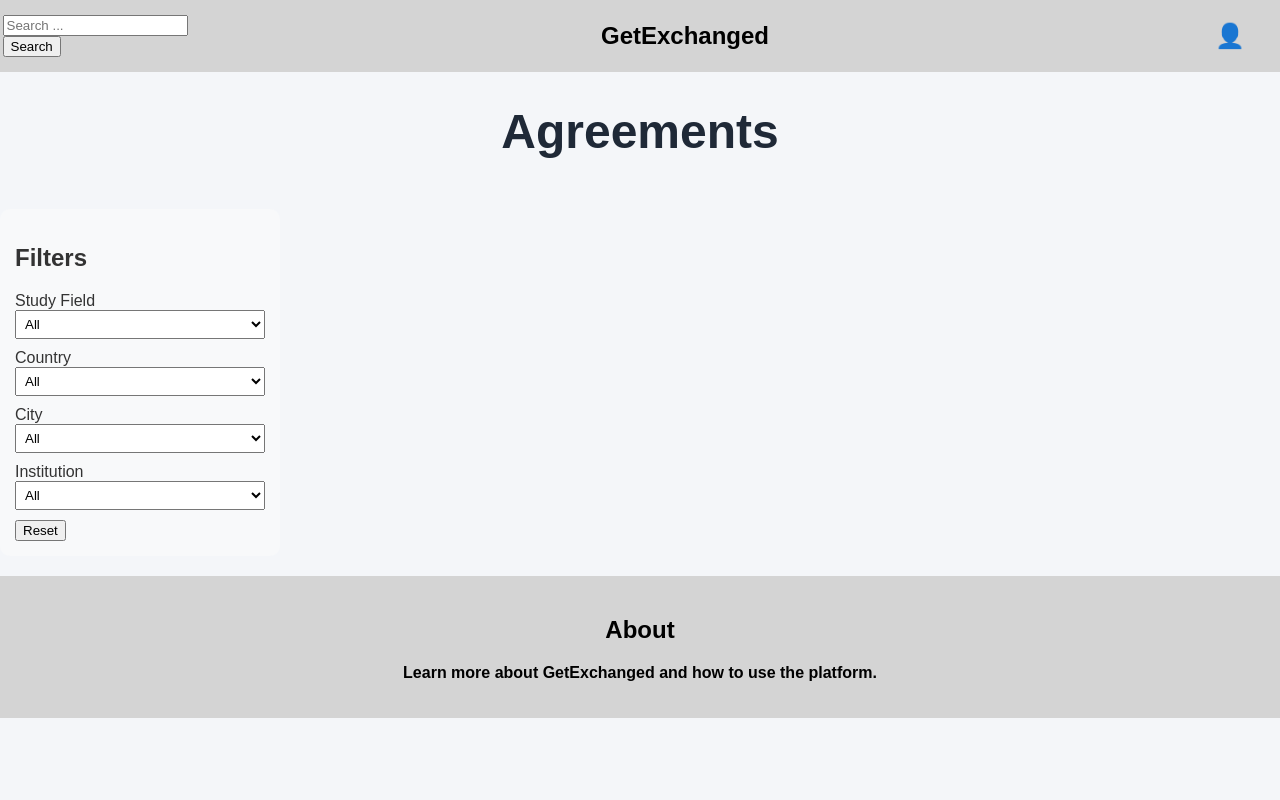
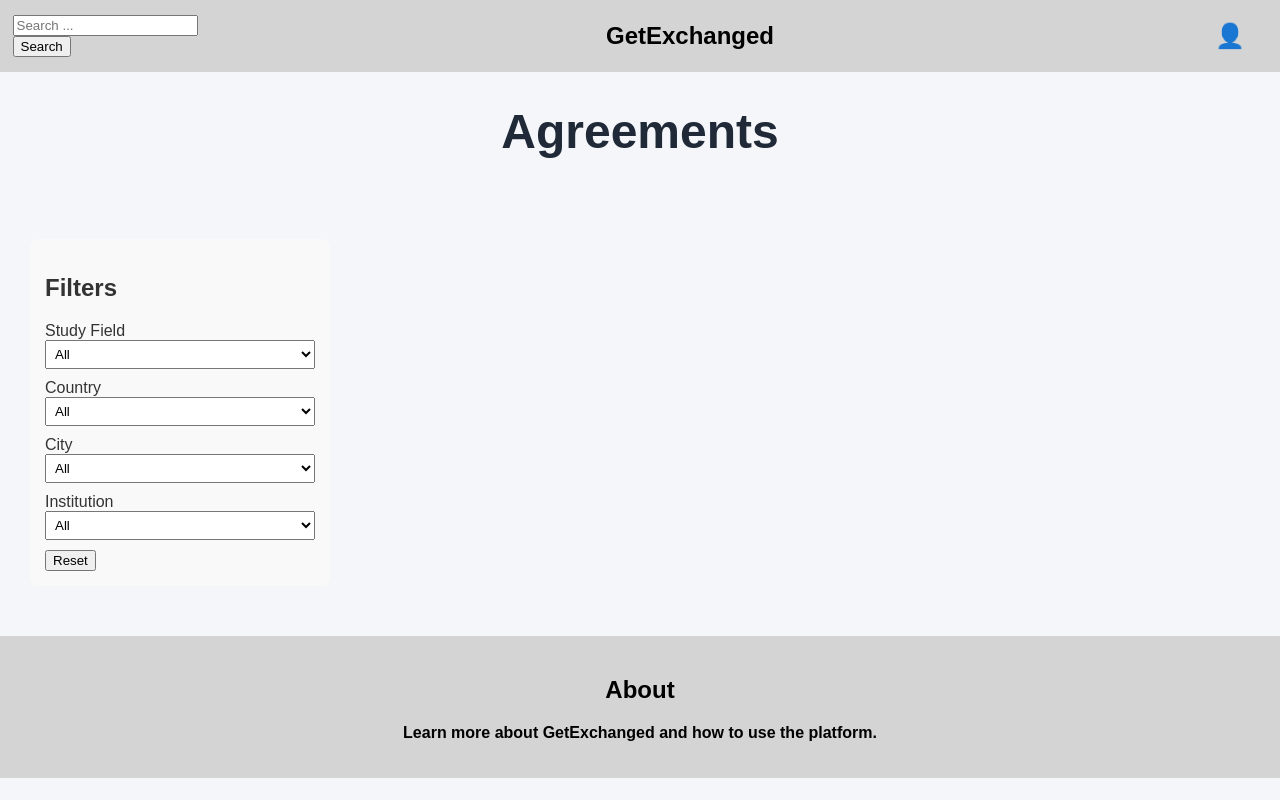
Before and after one commit to Michelle-Dimo/GetExchanged_DIS, a Flask app: page /agreements in a window 1280 px wide. Run offline with Flask 3, Linux system fonts and the light colour scheme; data that the repository does not hold is empty; some libraries are stand-ins or nearby versions.

Commit message:
Continued with agreements page

```diff
--- a/app/static/style.css
+++ b/app/static/style.css
@@ -20,6 +20,7 @@ body {
     display: flex;
     justify-content: center;
     width: 150px;
+    padding-left: 10px;
 }
 
 .nav-right {
@@ -265,12 +266,35 @@ body {
 
 .agreement-card {
     background-color: white;
-    padding: 50px;
-    border-radius: 18px;
+    padding: 5px;
+    border-radius: 0px;
     text-align: center;
-    width: 70%;
-    text-decoration: none;
+    width: 80%;
     color: inherit;
     box-shadow: 0 4px 10px rgba(0,0,0,0.08);
     transition: 0.3s ease;
 }
+
+#wrapper {
+    display: flex;
+    align-items: flex-start;
+    padding: 30px;
+}
+
+/* 2. Main Content: Takes up the remaining space on the left */
+#agreements-container {
+    flex: 1;
+}
+
+/* 3. Filter Panel: Fixed width and sticky behavior */
+.filter-panel {
+    width: 300px;               /* Set a fixed width for your sidebar */
+    position: -webkit-sticky;   /* Safari support */
+    position: sticky;
+    top: 50px;                  /* How far from the top of the screen it stays */
+
+    /* Optional: styling to make it look clean */
+    background: #f9f9f9;
+    border-radius: 8px;
+    box-sizing: border-box;
+}
--- a/app/templates/agreements.html
+++ b/app/templates/agreements.html
@@ -8,7 +8,7 @@
     <div class="hero-section">
         <h1>Agreements</h1>
     </div>
-
+    <div id="wrapper">
         <div class="filter-panel">
             <h2>Filters</h2>
 
@@ -26,8 +26,10 @@
 
             <button id="reset-filters">Reset</button>
         </div>
+        <div id="agreements-container"></div>
+    </div>
 
-    <div id="agreements-container"></div>
+
 
     <script>
         const AGREEMENTS_DATA = {{ agreements | tojson }};
--- a/app/templates/homepage.html
+++ b/app/templates/homepage.html
@@ -1,5 +1,5 @@
 {% extends "base.html" %}
-{% block title %}Search{% endblock %}
+{% block title %}Home{% endblock %}
 {% block content %}
 <div class="home-container">
     <div class="hero-section">
```
Lines whose indentation alone changed are shown as unchanged.
